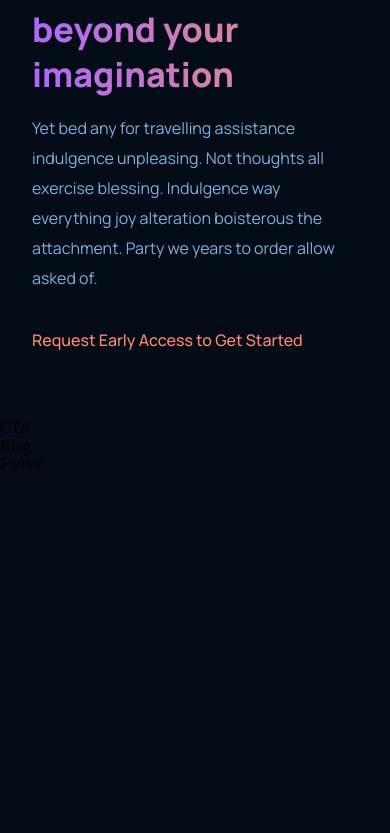
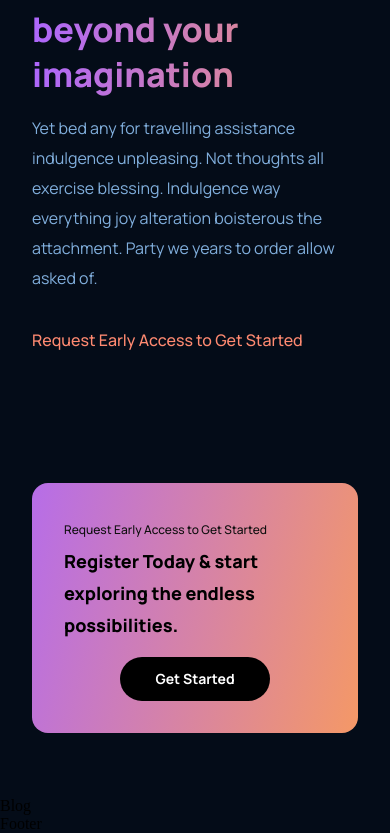
Before and after one commit to automation-andy101/react-gpt3-app, a React (Create React App) app: page / in a window 390 px wide. Shown: the part 4006-4839 px from the top of the page. Before the commit the page ends 4479 px from the top, so only its background shows below. Built offline with nearby package versions, Linux system fonts and the light colour scheme.

Commit message:
Completed cta component

```diff
--- a/src/components/cta/CTA.jsx
+++ b/src/components/cta/CTA.jsx
@@ -4,8 +4,14 @@
 
 const CTA = () => {
   return (
-    <div>
-      CTA
+    <div className='gpt3__cta'>
+      <div className="gpt3__cta-content">
+        <p>Request Early Access to Get Started</p>
+        <h3>Register Today & start exploring the endless possibilities.</h3>
+      </div>
+      <div className="gpt3__cta-btn">
+        <button type="button">Get Started</button>
+      </div>
     </div>
   )
 }
--- a/src/components/cta/cta.css
+++ b/src/components/cta/cta.css
@@ -0,0 +1,85 @@
+.gpt3__cta {
+    display: flex;
+    justify-content: space-between;
+    align-items: center;
+    flex-direction: row;
+
+    padding: 2rem;
+    margin: 4rem;
+    border-radius: 1rem;
+
+    background: var(--gradient-bar);
+}
+
+.gpt3__cta-content p {
+    font-family: var(--font-family);
+    font-weight: 500;
+    font-size: 12px;
+    line-height: 30px;
+    color: #0E0E0E;
+}
+
+.gpt3__cta-content H3 {
+    font-family: var(--font-family);
+    font-weight: 800;
+    font-size: 24px;
+    line-height: 45px;
+    color: #000;
+}
+
+.gpt3__cta-btn {
+    display: contents;
+    /* horizontal alignment */
+    justify-content: center;
+    /* vertical alignment */
+    align-items: center;
+    margin-left: 2rem;
+
+}
+
+.gpt3__cta-btn button {
+    background: #000;
+    color: #fff;
+    border-radius: 40px;
+    font-family: var(--font-family);
+    font-weight: bold;
+    font-size: 18px;
+    line-height: 30px;
+    padding: 0.5rem 1rem;
+    border: none;
+    outline: none;
+    cursor: pointer;
+    min-width: 150px;
+
+}
+
+@media screen and (max-width: 650px) {
+    .gpt3__cta {
+        flex-direction: column;
+    }
+
+    .gpt3__cta-btn {
+        margin: 2rem 0 0;
+    }
+
+    .gpt3__cta-content {
+        margin-bottom: 1rem;
+    }
+}
+
+@media screen and (max-width: 550px) {
+    .gpt3__cta {
+        flex-direction: column;
+        margin: 4rem 2rem;
+    }
+
+    .gpt3__cta-content h3 {
+        font-size: 18px;
+        line-height: 32px;
+    }
+
+    .gpt3__cta-btn button {
+        font-size: 14px;
+        line-height: 28px;
+    }
+}
```
